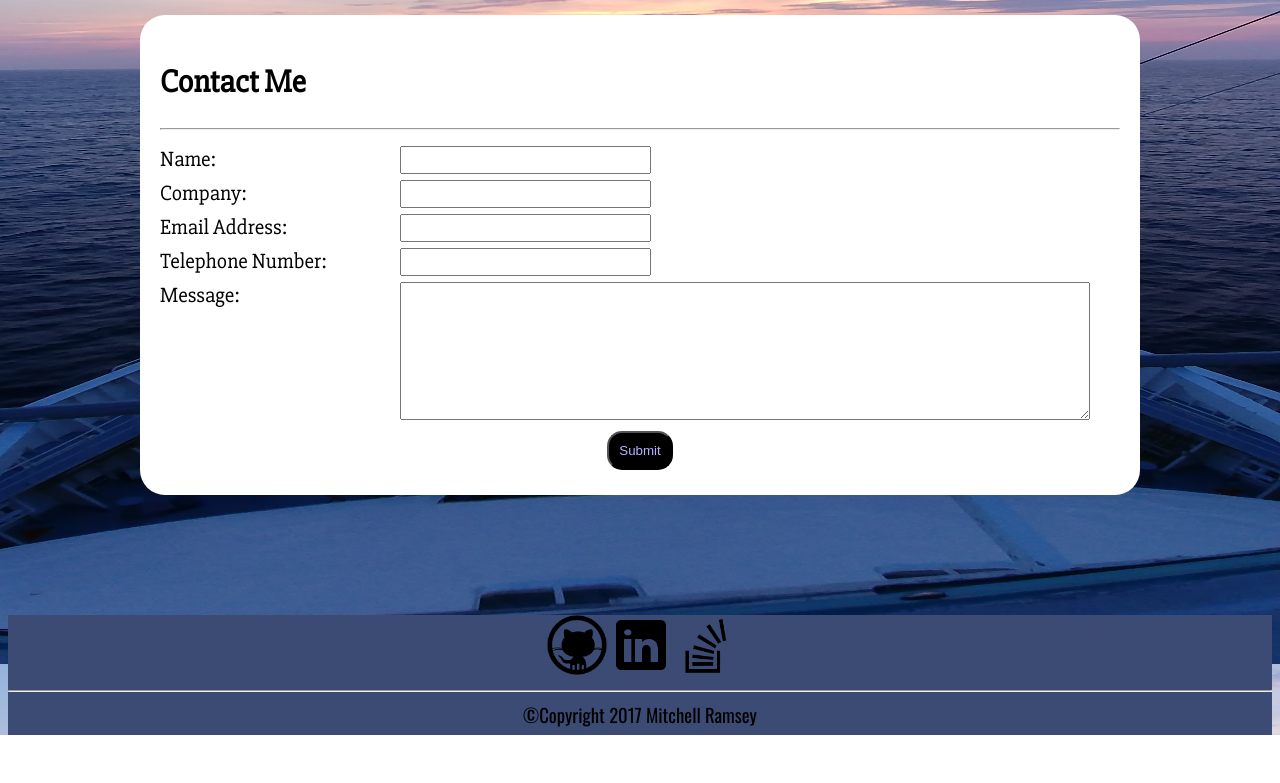
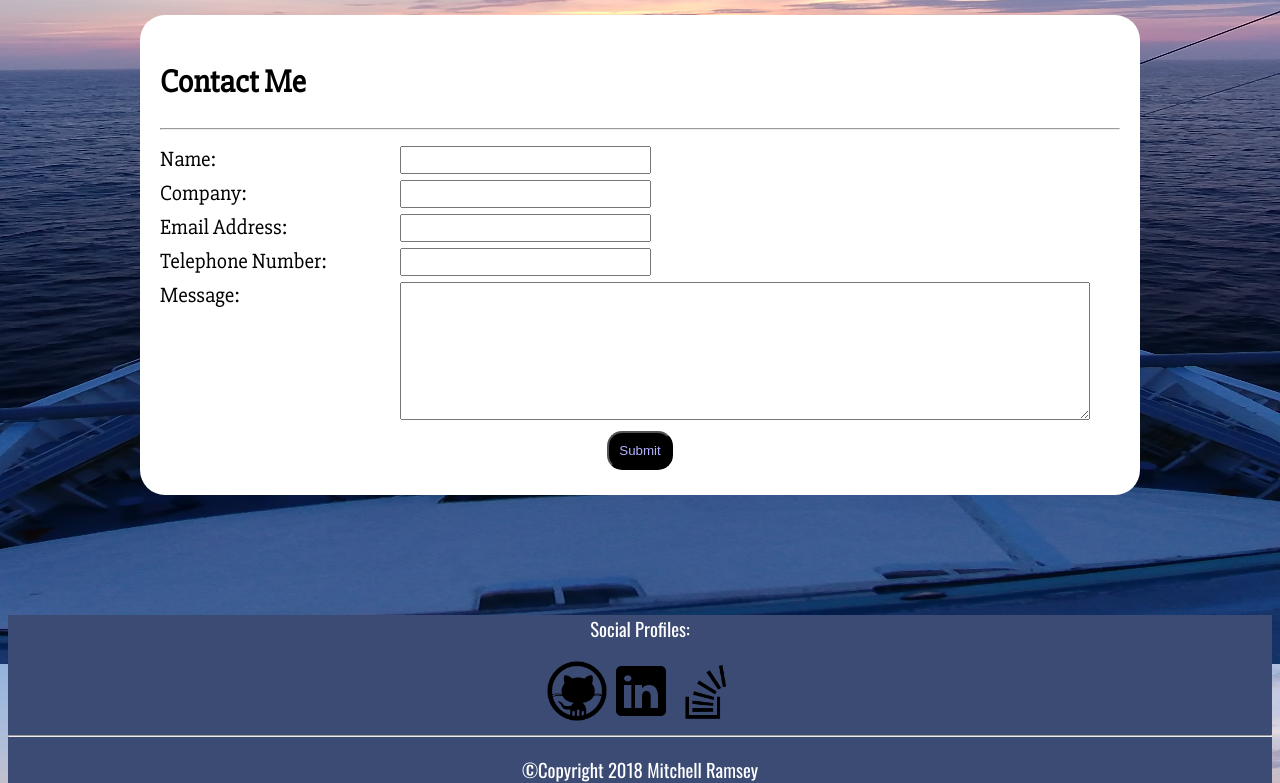
Before and after one commit to mitchellramsey/mramseyportfolio, a website: page app/public/index.html in a window 1280 px wide. Shown: the part 1736-2519 px from the top of the page. Before the commit the page ends 2471 px from the top, so only its background shows below. Drawn offline with nearby package versions, Linux system fonts and the light colour scheme.

Commit message:
minor tweaks

```diff
--- a/app/public/assets/css/style.css
+++ b/app/public/assets/css/style.css
@@ -75,7 +75,7 @@ body {
     bottom: -100px;
     left: 0;
     text-align: center;
-    height: 120px;
+    color: #fff;
     background-color: #3c4b74;
     width: 100%;
     font-family: 'Oswald', sans-serif;
--- a/app/public/index.html
+++ b/app/public/index.html
@@ -121,13 +121,14 @@
 
     </div>
     <div id="footer">
+        <p class="footer-text">Social Profiles: </p>
         <div id="icons">
             <a href="https://github.com/mramsey1992" target="_blank"><img class="icon" src="assets/images/github.png" alt="link to github profile"></a>
             <a href="https://www.linkedin.com/in/mitchell-ramsey-404b1a126/" target="_blank"><img class="icon" src="assets/images/linkedin.png" alt="link to linkedin profile"></a>
             <a href="https://stackoverflow.com/users/8916873/mramsey1992" target="_blank"><img class="bigicon" src="assets/images/stackoverflow.png" alt="link to stackoverflow profile"></a>
-            <hr>
-            &copyCopyright 2017 Mitchell Ramsey
         </div>
+        <hr>
+        <p class="footer-text">&copyCopyright 2018 Mitchell Ramsey</p>
     </div>
 
     <div id="projectModal" class="modal">
```
